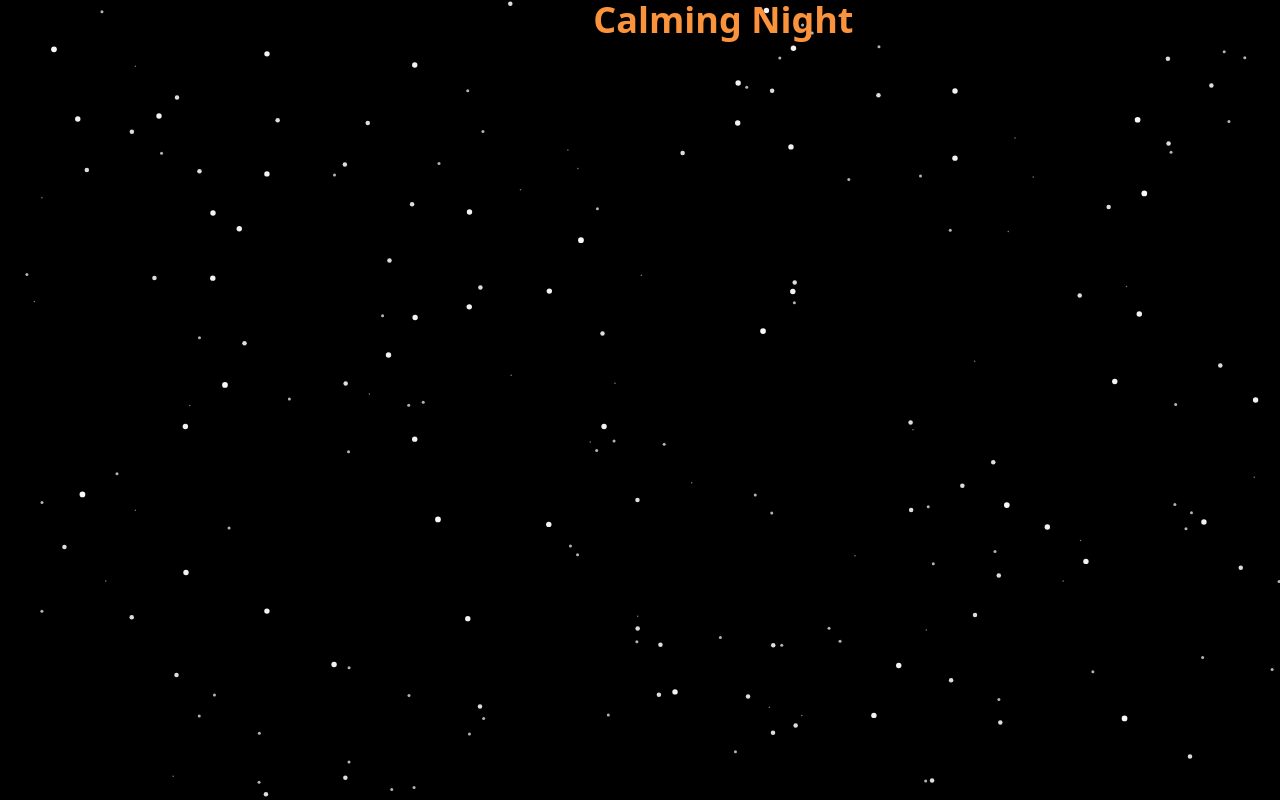
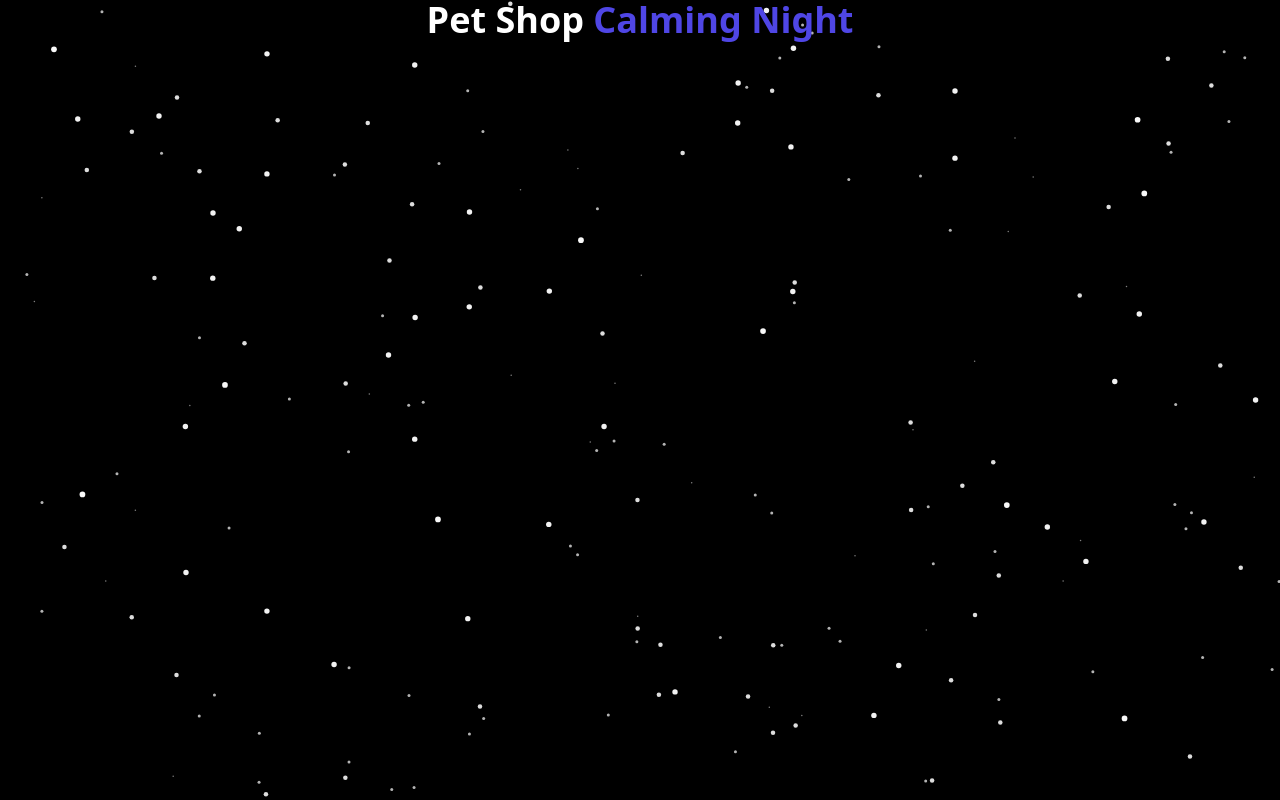
Before and after one commit to OnilBlanco26/CitasParticulas, a React (Vite) app: page / in a window 1280 px wide. Built offline with nearby package versions, Linux system fonts and the light colour scheme.

Commit message:
Cambiando el color del Header

```diff
--- a/src/components/Header.jsx
+++ b/src/components/Header.jsx
@@ -2,9 +2,9 @@ import React from 'react'
 
 const Header = () => {
   return (
-    <h1 className='text-black text-4xl text-center font-black'>
+    <h1 className='text-white text-4xl text-center font-black'>
         Pet Shop{' '}
-        <span className='text-orange-400'> Calming Night </span>
+        <span className='text-indigo-600'> Calming Night </span>
     </h1>
   )
 }
```
